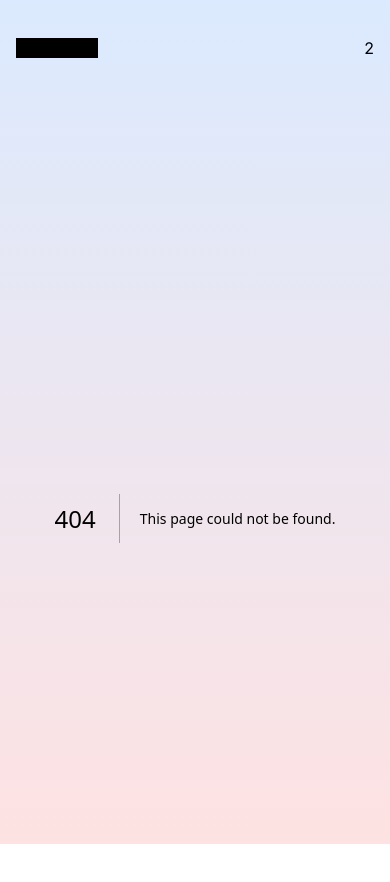
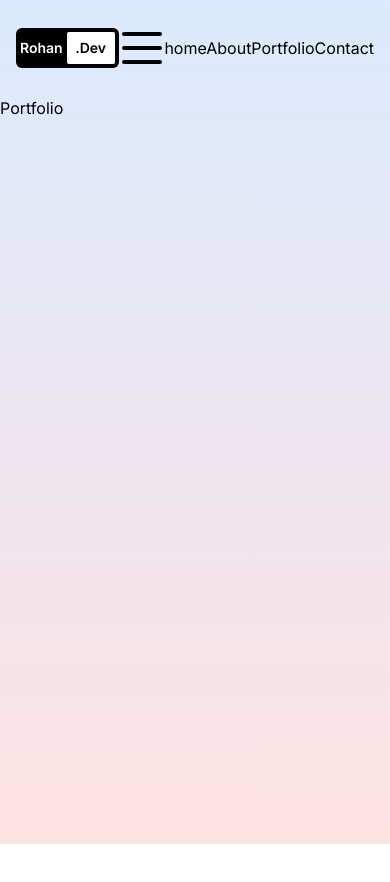
Before and after one commit to ROHAN-2497/animation-nextjs-portfolio, a Next.js app: page /portfolio in a window 390 px wide. Before the commit this address had no page. Shown: the top 882 px of the page. After the commit the page ends 844 px from the top, so only its background shows below. Built offline with nearby package versions, Linux system fonts and the light colour scheme.

Commit message:
logo and responsive button

```diff
--- /dev/null
+++ b/app/portfolio/page.js
@@ -0,0 +1,11 @@
+import React from 'react';
+
+const Portfolio = () => {
+    return (
+        <div>
+            Portfolio
+        </div>
+    );
+};
+
+export default Portfolio;
--- a/components/NavBar.jsx
+++ b/components/NavBar.jsx
@@ -1,18 +1,41 @@
 import Link from 'next/link';
 import React from 'react';
+const links = [
+    { url: "/", title: "home" },
+    { url: "/about", title: "About" },
+    { url: "/portfolio", title: "Portfolio" },
+    { url: "/contact", title: "Contact" }
+]
 
 const NavBar = () => {
     return (
         <div className=' h-full flex items-center justify-between px-4  md:px-12'>
+            {/* LOGO */}
             <div>
                 <Link href="/"
-                    className='bg-black '
+                    className='bg-black rounded-md p-1 font-semibold text-sm flex items-center justify-center  '
                 >
-                    <span className=''>Rohan</span>
-                    <span>.Dev</span>
+                    <span className='text-white mr-1'>Rohan </span>
+                    <span className='bg-white rounded-sm flex items-center justify-center  w-12 h-8'>.Dev</span>
                 </Link>
             </div>
-            <div>2</div>
+            {/* RESPONSIVE MENU */}
+            <div className=''>
+                {/* MENU BUTTON */}
+                <button className='w-10 h-8 flex flex-col justify-between'>
+                    <div className='w-10 h-1 bg-black rounded'></div>
+                    <div className='w-10 h-1 bg-black rounded'></div>
+                    <div className='w-10 h-1 bg-black rounded'></div>
+                </button>
+            </div>
+            {/* MENU LIST */}
+            <div className=''>
+                {
+                    links.map(link =>(
+                        <Link href={link.url} key={link.title}>{link.title}</Link>
+                    ))
+                }
+            </div>
         </div>
     );
 };
```
